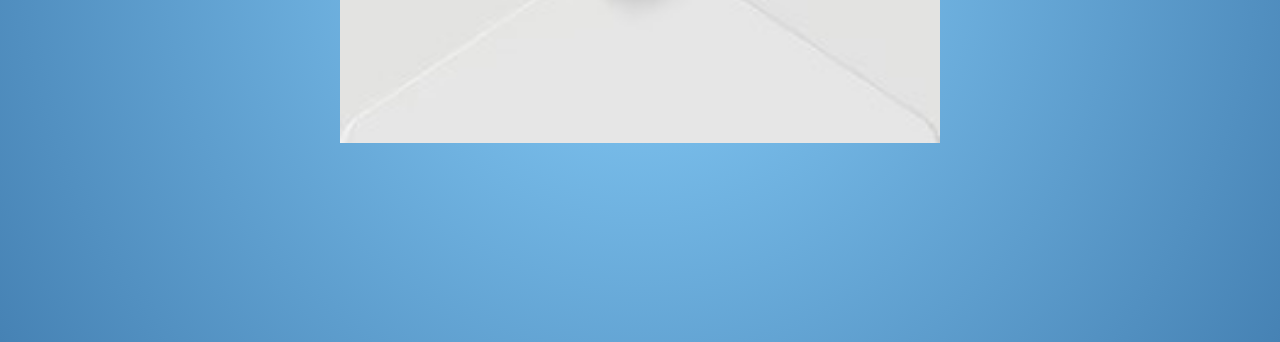
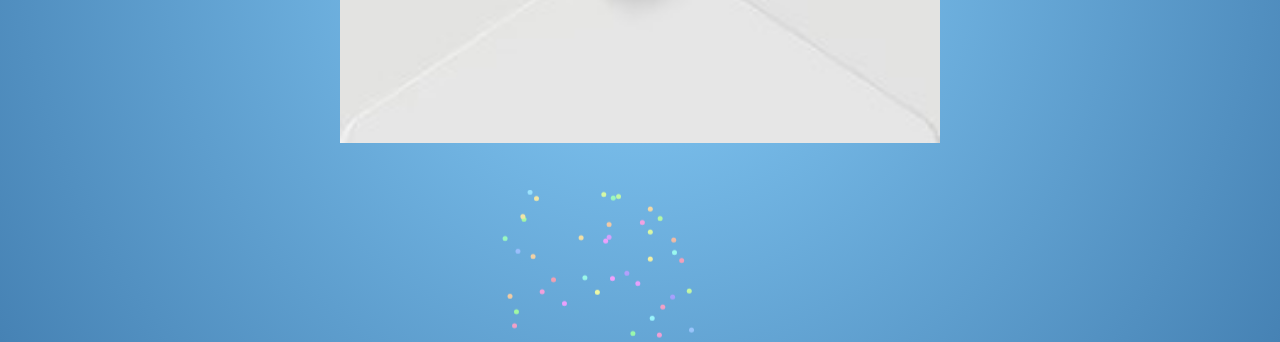
Before and after one commit to CaiusPenn/Birthday, a plain HTML site: page index.html in a window 1280 px wide. Shown: the part 458-800 px from the top of the page. Drawn offline with Linux system fonts and the light colour scheme.

Commit message:
slowed firework

```diff
--- a/styles.scss
+++ b/styles.scss
@@ -134,23 +134,20 @@ $box-shadow2: ();
                hsl(random(360), 100, 50);
   $box-shadow2: $box-shadow2, 0 0 #fff
 }
+
 @mixin keyframes ($animationName) {
     @-webkit-keyframes #{$animationName} {
         @content;
     }
-
     @-moz-keyframes #{$animationName} {
         @content;
     }
-
     @-o-keyframes #{$animationName} {
         @content;
     }
-
     @-ms-keyframes #{$animationName} {
         @content;
     }
-
     @keyframes #{$animationName} {
         @content;
     }
@@ -188,20 +185,18 @@ $box-shadow2: ();
     -ms-transform: $settings;
 }
 
-
-
 .pyro > .before, .pyro > .after {
   position: absolute;
   width: 5px;
   height: 5px;
   border-radius: 50%;
   box-shadow: $box-shadow2;
-  @include animation((1s bang ease-out infinite backwards, 1s gravity ease-in infinite backwards, 5s position linear infinite backwards));
+  @include animation((4s bang ease-out infinite backwards, 4s gravity ease-in infinite backwards, 8s position linear infinite backwards)); // Increased timings
 }
 
 .pyro > .after {
-  @include animation-delay((1.25s, 1.25s, 1.25s));
-  @include animation-duration((1.25s, 1.25s, 6.25s));
+  @include animation-delay((5s, 5s, 5s)); // Increased delay
+  @include animation-duration((5s, 5s, 10.5s)); // Increased duration
 }
 
 @include keyframes(bang) {
```
Also changed, not shown: styles.css, 1 other file.
